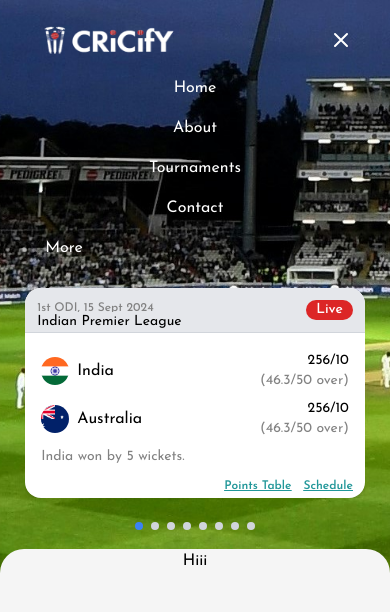
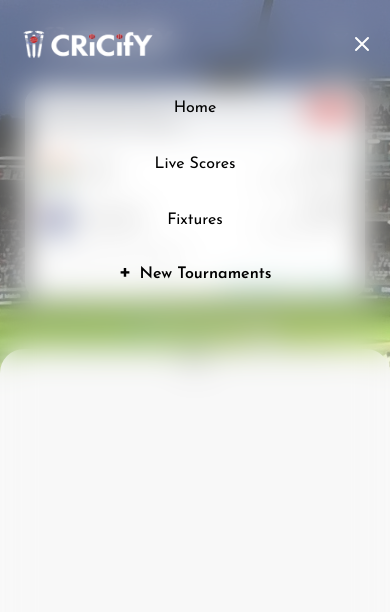
Before and after one commit to swapnilgupta14/Cricify-Cricket-Tournament-Organiser, a React (Vite) app: page / in a window 390 px wide. Both pictures are taken after a click on the button 340 px from the left and 40 px from the top of the page. Shown: the top 612 px of the page. Built offline with nearby package versions, Linux system fonts and the light colour scheme.

Commit message:
modify: navbar responsive menu

```diff
--- a/src/components/Navbar.jsx
+++ b/src/components/Navbar.jsx
@@ -3,7 +3,6 @@
 
 const Navbar = () => {
   const [isOpen, setIsOpen] = useState(false);
-  const [dropdownOpen, setDropdownOpen] = useState(false);
 
   return (
     <nav className="bg-transparent w-[85%] mx-auto pt-3">
@@ -77,61 +76,65 @@
       </div>
 
       {isOpen && (
-        <div className="md:hidden bg-gradient-to-r from-primary-light to-primary">
+        <div className="fixed inset-0 z-50 bg-white/30 backdrop-blur-lg md:hidden h-[95vh]">
+          <div className="flex flex-col justify-center items-center w-full bg-gradient-to-r from-primary-light to-primary p-4 space-y-4">
+            <div className="flex justify-between items-center w-[100%] my-2 mx-10">
+              <a
+                href="#"
+                className="text-3xl font-bold text-black tracking-wide hover:text-gray-100 transition duration-300"
+              >
+                <img className="h-10 w-36" src="/Logo.png" alt="Logo" />
+              </a>
+              <button
+                onClick={() => setIsOpen(!isOpen)}
+                className="text-white hover:text-gray-100 focus:outline-none"
+              >
+                <svg
+                  className="w-6 h-6"
+                  fill="none"
+                  stroke="currentColor"
+                  viewBox="0 0 24 24"
+                  xmlns="http://www.w3.org/2000/svg"
+                >
+                  <path
+                    strokeLinecap="round"
+                    strokeLinejoin="round"
+                    strokeWidth="2"
+                    d={
+                      isOpen ? "M6 18L18 6M6 6l12 12" : "M4 6h16M4 12h16m-7 6h7"
+                    }
+                  />
+                </svg>
+              </button>
+            </div>
             <a
               href="#home"
-            className="block px-4 py-2 text-white hover:bg-white hover:text-primary transition duration-300"
+              className="block px-4 py-2 hover:bg-white hover:text-primary transition duration-300"
             >
               Home
             </a>
             <a
               href="#about"
-            className="block px-4 py-2 text-white hover:bg-white hover:text-primary transition duration-300"
+              className="block px-4 py-2 hover:bg-white hover:text-primary transition duration-300"
             >
-            About
-          </a>
-          <a
-            href="#tournaments"
-            className="block px-4 py-2 text-white hover:bg-white hover:text-primary transition duration-300"
-          >
-            Tournaments
+              Live Scores
             </a>
             <a
               href="#contact"
-            className="block px-4 py-2 text-white hover:bg-white hover:text-primary transition duration-300"
+              className="block px-4 py-2 hover:bg-white hover:text-primary transition duration-300"
             >
-            Contact
+              Fixtures
             </a>
-
-          <div className="relative">
-            <button
-              onClick={() => setDropdownOpen(!dropdownOpen)}
-              className="block px-4 py-2 text-white hover:bg-white hover:text-primary transition duration-300 focus:outline-none"
+            <Link to="/tournament">
+              <div>
+                <a
+                  href="#"
+                  className=" text-black transition duration-200 transform hover:scale-102 hover:text-white font-semibold text-shadow-lg"
                 >
-              More
-            </button>
-            {dropdownOpen && (
-              <div className="bg-white rounded-lg shadow-lg">
-                <a
-                  href="#services"
-                  className="block px-4 py-2 text-gray-700 hover:bg-primary-light hover:text-white transition duration-300"
-                >
-                  Services
-                </a>
-                <a
-                  href="#blog"
-                  className="block px-4 py-2 text-gray-700 hover:bg-primary-light hover:text-white transition duration-300"
-                >
-                  Blog
-                </a>
-                <a
-                  href="#careers"
-                  className="block px-4 py-2 text-gray-700 hover:bg-primary-light hover:text-white transition duration-300"
-                >
-                  Careers
+                  <span className="text-2xl">+ </span>New Tournaments
                 </a>
               </div>
-            )}
+            </Link>
           </div>
         </div>
       )}
```
Lines whose indentation alone changed are shown as unchanged.
